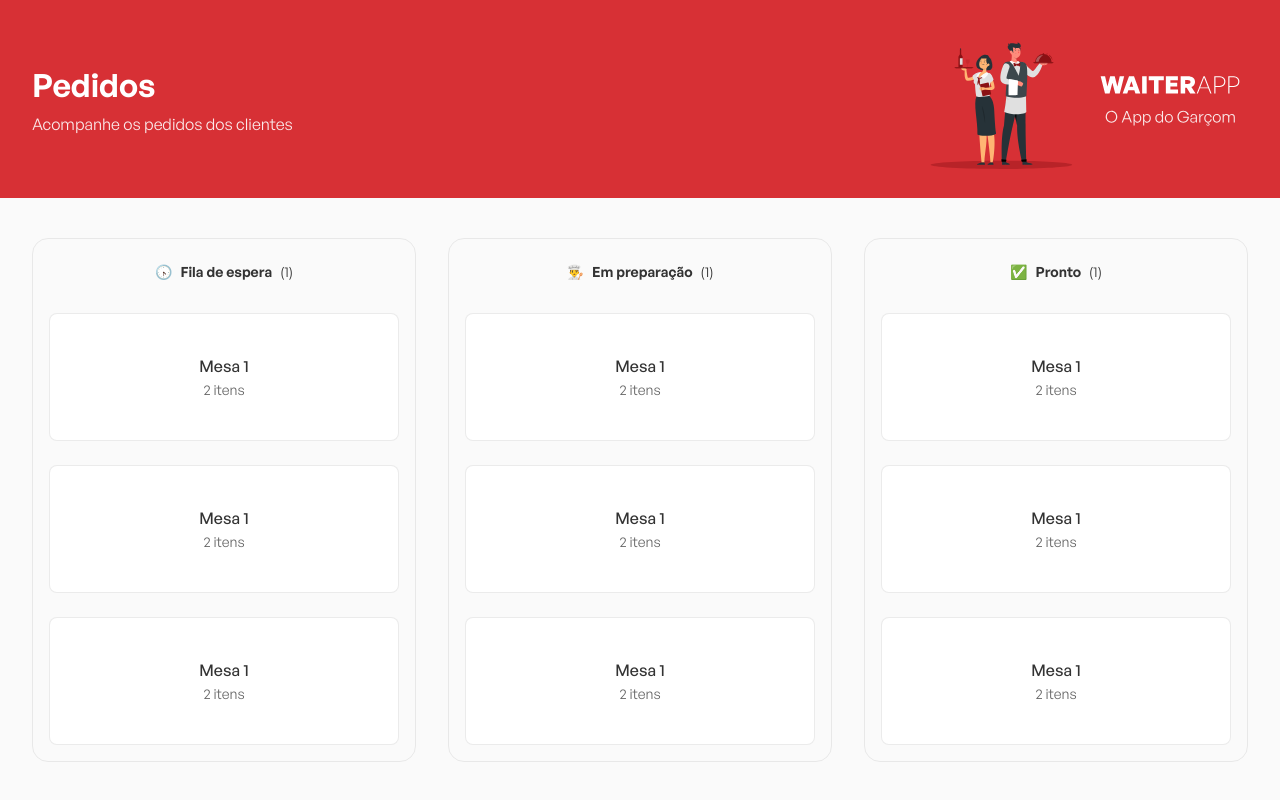
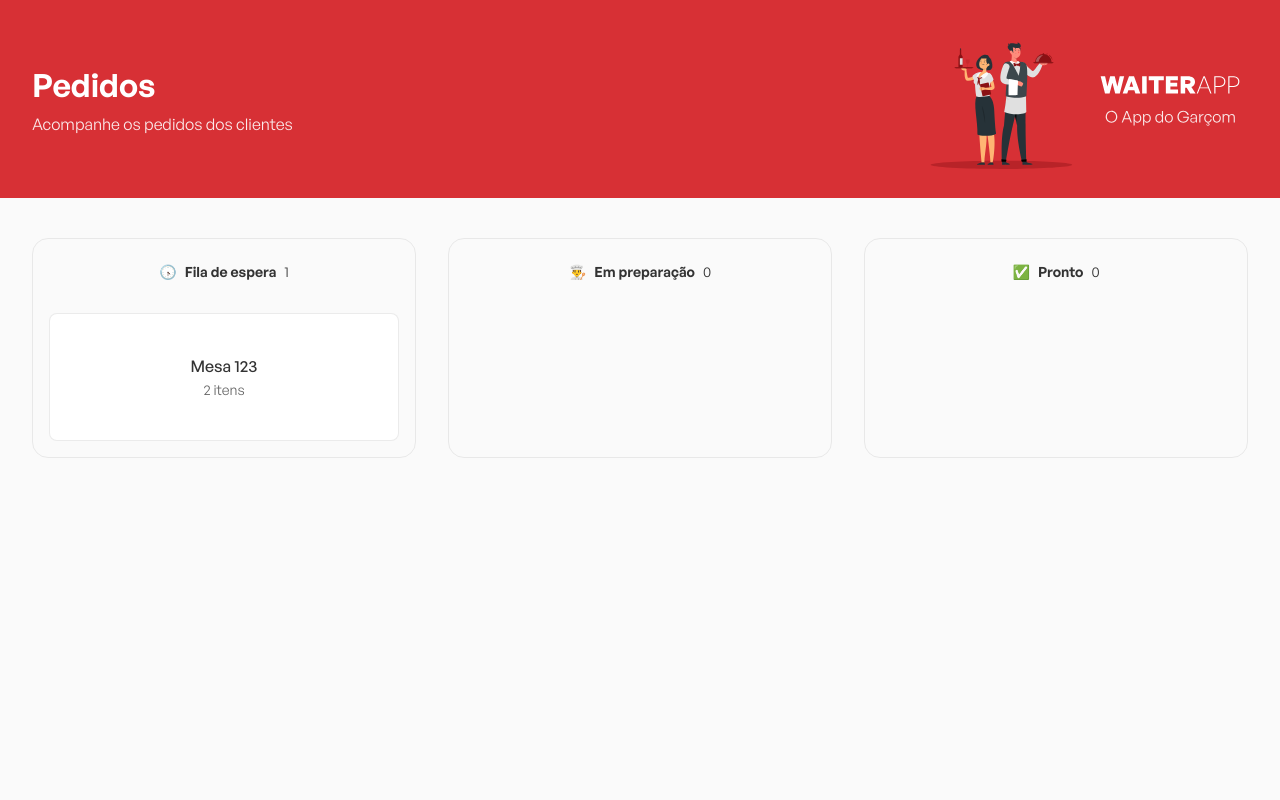
Before and after one commit to lucasalvesb/restaurant-front, a React (Vite) app: page / in a window 1280 px wide. Built offline with nearby package versions, Linux system fonts and the light colour scheme.

Commit message:
added modal card

```diff
--- /dev/null
+++ b/src/components/OrderModal/index.tsx
@@ -0,0 +1,37 @@
+import { Overlay, ModalBody, OrderDetails } from './styles'
+import closeIcon from '../../assets/images/close-icon.svg'
+
+interface OrderModalProps {
+  visible: boolean;
+}
+
+export function OrderModal({ visible } : OrderModalProps) {
+  if (!visible) {
+    return null;
+  }
+
+  return (
+  <Overlay>
+    <ModalBody>
+      <header>
+        <strong>Mesa 2</strong>
+        <button type="button">
+          <img src={closeIcon} alt="Fechar modal" />
+        </button>
+      </header>
+
+      <div className="status-container">
+        <small>Status do Pedido</small>
+        <div>
+          <span>🕑</span>
+          <strong>Fila de espera</strong>
+        </div>
+      </div>
+
+      <OrderDetails>
+        <strong>Itens</strong>
+      </OrderDetails>
+    </ModalBody>
+  </Overlay>
+  )
+}
--- /dev/null
+++ b/src/components/OrderModal/styles.ts
@@ -0,0 +1,65 @@
+import styled from 'styled-components';
+
+export const Overlay = styled.div`
+  left: 0px;
+  top: 0px;
+  background: rgba(0, 0, 0, 0.8);
+  backdrop-filter: blur(4.5px);
+  width: 100%;
+  height: 100%;
+  position: fixed;
+  display: flex;
+  align-items: center;
+  justify-content: center;
+`
+export const ModalBody = styled.div `
+background: #fff;
+width: 480px;
+border-radius: 8px;
+padding: 32px;
+
+header {
+  display: flex;
+  align-items: center;
+  justify-content: space-between;
+
+  strong {
+    font-size: 24px;
+  }
+
+
+  button {
+  border: 0;
+  background: transparent;
+  display: flex;
+}
+
+}
+
+.status-container {
+  margin-top: 32px;
+
+  small {
+    font-size: 14px;
+    opacity: 0.8;
+  }
+
+  div {
+    display: flex;
+    align-items: center;
+    gap: 8px;
+    margin-top: 8px;
+  }
+
+}
+`;
+
+export const OrderDetails = styled.div`
+  margin-top: 32px;
+
+  > strong {
+    font-weight: 500;
+    font-size: 14px;
+    opacity: 0.8;
+  }
+`
--- a/src/components/Orders/index.tsx
+++ b/src/components/Orders/index.tsx
@@ -1,5 +1,34 @@
+import { Order } from '../../types/Order';
 import { OrdersBoard } from '../OrdersBoard';
 import { Container } from './styles';
+
+const orders: Order[] = [
+  {
+		"_id": "64aad48a1b30dab4844c4688",
+		"table": "123",
+		"status": "WAITING",
+		"products": [
+			{
+				"product": {
+					"name": "Mozarella Pizza",
+					"imagePath": "1688916335604-mozarella.png",
+					"price": 45,
+				},
+				"quantity": 3,
+				"_id": "64aad48a1b30dab4844c4689"
+			},
+			{
+				"product": {
+					"name": "Coca Cola",
+					"imagePath": "1688915845950-coca-cola.png",
+					"price": 7,
+				},
+				"quantity": 6,
+				"_id": "64aad48a1b30dab4844c468a"
+			}
+		],
+	}
+];
 
 export function Orders() {
   return (
@@ -7,14 +36,17 @@ export function Orders() {
       <OrdersBoard
         icon="🕟"
         title="Fila de espera"
+        orders={orders}
       />
       <OrdersBoard
         icon="👨‍🍳"
         title="Em preparação"
+        orders={[]}
       />
       <OrdersBoard
         icon="✅"
         title="Pronto"
+        orders={[]}
       />
     </Container>
   );
--- a/src/components/OrdersBoard/index.tsx
+++ b/src/components/OrdersBoard/index.tsx
@@ -1,36 +1,43 @@
+import { useState } from 'react';
+import { Order } from '../../types/Order';
+import { OrderModal } from '../OrderModal';
 import { Board, OrdersContainer } from './styles'
 
 interface OrdersBoardProps {
   icon: string;
   title: string;
+  orders: Order[];
 }
 
+export function OrdersBoard({icon, title, orders}: OrdersBoardProps) {
 
-export function OrdersBoard({icon, title}: OrdersBoardProps) {
+  const [isModalVisible, setIsModalVisible] = useState(false);
+  const [selectedOrder, setSelectedOrder] = useState(null);
+
+  function handleOpenModal(order: Order) {
+    setIsModalVisible(true);
+  }
+
   return (
     <Board>
+      <OrderModal visible={isModalVisible}/>
         <header>
           <span>{icon}</span>
           <strong>{title}</strong>
-          <span>(1)</span>
+          <span>{orders.length}</span>
         </header>
 
+      {orders.length > 0 && (
         <OrdersContainer>
-          <button type="button">
-            <strong>Mesa 1</strong>
-            <span>2 itens</span>
+          {orders.map((order) => (
+          <button type="button" key={order._id} onClick={() => handleOpenModal(order)}>
+            <strong>Mesa {order.table}</strong>
+            <span>{order.products.length} itens</span>
           </button>
+          ))}
 
-          <button type="button">
-            <strong>Mesa 1</strong>
-            <span>2 itens</span>
-          </button>
-
-          <button type="button">
-            <strong>Mesa 1</strong>
-            <span>2 itens</span>
-          </button>
         </OrdersContainer>
+      )}
       </Board>
   )
 }
--- a/src/components/OrdersBoard/styles.ts
+++ b/src/components/OrdersBoard/styles.ts
@@ -9,7 +9,7 @@ export const Board = styled.div`
   align-items: center;
   flex: 1;
 
-  header {
+  > header {
     padding: 8px;
     font-size: 14px;
     display: flex;
```
